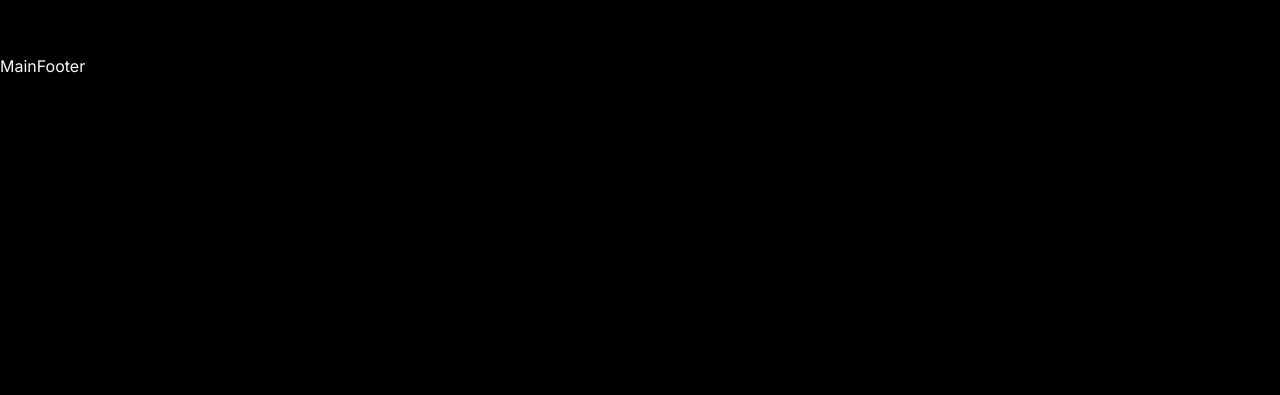
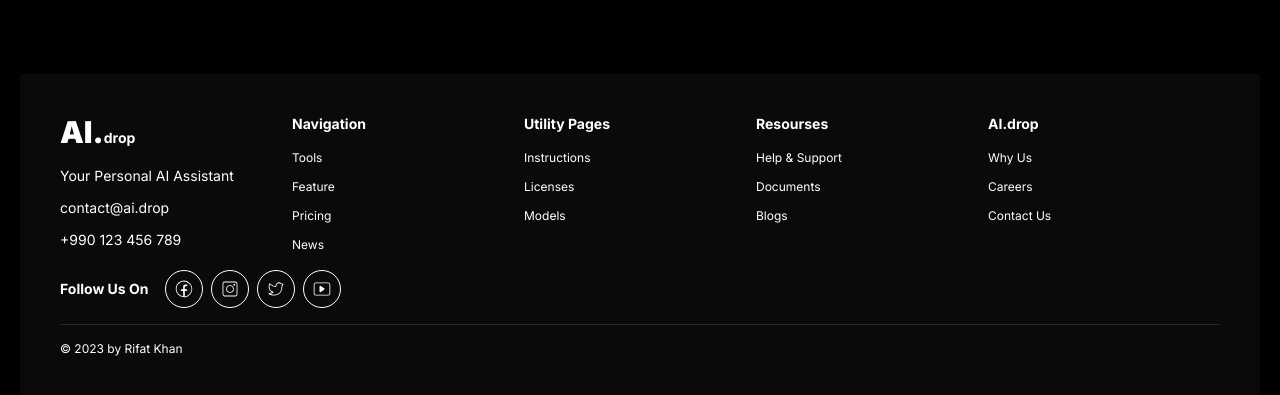
Before and after one commit to StepAsideLiL/ai-drop, a Next.js app: page / in a window 1280 px wide. Shown: the part 5642-6037 px from the top of the page. Before the commit the page ends 5720 px from the top, so only its background shows below. Built offline with nearby package versions, Linux system fonts and the light colour scheme.

Commit message:
add footer

```diff
--- a/app/layout.tsx
+++ b/app/layout.tsx
@@ -7,7 +7,7 @@ const inter = Inter({ subsets: ["latin"] });
 
 export const metadata: Metadata = {
   title: "AI Drop",
-  description: "All your AI related Tools and Software.",
+  description: "All your AI related Tools and Softwares.",
 };
 
 export default function RootLayout({
--- a/components/templates/main-footer/MainFooter.tsx
+++ b/components/templates/main-footer/MainFooter.tsx
@@ -1,11 +1,157 @@
-import React from "react";
+"use client";
+
+import SLogoLink from "@/components/sui/SLogoLink";
+import { Separator } from "@/components/ui/separator";
+import Link from "next/link";
+import { useEffect, useState } from "react";
+import { CiFacebook, CiInstagram, CiTwitter, CiYoutube } from "react-icons/ci";
 
 const MainFooter = () => {
+  const [year, setYear] = useState("2023");
+
+  useEffect(() => {
+    const date = new Date();
+    const year = date.getFullYear();
+
+    setYear(year + "");
+  }, []);
+
   return (
-    <footer>
-      <h1>MainFooter</h1>
+    <footer className="p-10 m-5 text-white rounded bg-stone-950">
+      <div className="flex flex-col gap-7 md:flex-row md:gap-0">
+        <div className="w-full space-y-4 md:w-1/5">
+          <FooterHeader>
+            <SLogoLink />
+          </FooterHeader>
+
+          <div className="flex flex-col space-y-3">
+            <p className="text-sm">Your Personal AI Assistant</p>
+
+            <p className="text-sm">contact@ai.drop</p>
+
+            <p className="text-sm">+990 123 456 789</p>
+          </div>
+        </div>
+
+        <div className="w-full space-y-4 md:w-1/5">
+          <FooterHeader>Navigation</FooterHeader>
+
+          <div className="flex flex-col space-y-3">
+            <FooterLink>Tools</FooterLink>
+
+            <FooterLink>Feature</FooterLink>
+
+            <FooterLink>Pricing</FooterLink>
+
+            <FooterLink>News</FooterLink>
+          </div>
+        </div>
+
+        <div className="w-full space-y-4 md:w-1/5">
+          <FooterHeader>Utility Pages</FooterHeader>
+
+          <div className="flex flex-col space-y-3">
+            <FooterLink>Instructions</FooterLink>
+
+            <FooterLink>Licenses</FooterLink>
+
+            <FooterLink>Models</FooterLink>
+          </div>
+        </div>
+
+        <div className="w-full space-y-4 md:w-1/5">
+          <FooterHeader>Resourses</FooterHeader>
+
+          <div className="flex flex-col space-y-3">
+            <FooterLink>Help & Support</FooterLink>
+
+            <FooterLink>Documents</FooterLink>
+
+            <FooterLink>Blogs</FooterLink>
+          </div>
+        </div>
+
+        <div className="w-full space-y-4 md:w-1/5">
+          <FooterHeader>AI.drop</FooterHeader>
+
+          <div className="flex flex-col space-y-3">
+            <FooterLink href="/about-p-for-pro">Why Us</FooterLink>
+
+            <FooterLink>Careers</FooterLink>
+
+            <FooterLink>Contact Us</FooterLink>
+          </div>
+        </div>
+      </div>
+
+      <div className="flex items-center gap-4 my-4">
+        <FooterHeader>Follow Us On</FooterHeader>
+
+        <div className="flex gap-2">
+          <FooterSocialLink href="#">
+            <CiFacebook className="text-xl" />
+          </FooterSocialLink>
+
+          <FooterSocialLink href="#">
+            <CiInstagram className="text-xl" />
+          </FooterSocialLink>
+
+          <FooterSocialLink href="#">
+            <CiTwitter className="text-xl" />
+          </FooterSocialLink>
+
+          <FooterSocialLink href="#">
+            <CiYoutube className="text-xl" />
+          </FooterSocialLink>
+        </div>
+      </div>
+
+      <Separator className="my-4" />
+
+      <p className="text-xs">
+        © {year} by{" "}
+        <FooterLink href="http://stepasidelil.web.app/">Rifat Khan</FooterLink>
+      </p>
     </footer>
   );
 };
 
+const FooterHeader = ({ children }: { children: React.ReactNode }) => {
+  return <h1 className="text-sm font-bold">{children}</h1>;
+};
+
+const FooterLink = ({
+  children,
+  href = "",
+}: {
+  children: React.ReactNode;
+  href?: string;
+}) => {
+  return (
+    <Link
+      href={href}
+      className="text-xs text-white border-b border-b-stone-950 hover:border-b hover:border-b-white w-fit"
+    >
+      {children}
+    </Link>
+  );
+};
+
+const FooterSocialLink = ({
+  children,
+  href = "",
+}: {
+  children: React.ReactNode;
+  href?: string;
+}) => {
+  return (
+    <Link
+      href={href}
+      className="inline-block p-2 border border-white rounded-full hover:bg-stone-700"
+    >
+      {children}
+    </Link>
+  );
+};
+
 export default MainFooter;
--- /dev/null
+++ b/components/ui/separator.tsx
@@ -0,0 +1,31 @@
+"use client"
+
+import * as React from "react"
+import * as SeparatorPrimitive from "@radix-ui/react-separator"
+
+import { cn } from "@/lib/utils"
+
+const Separator = React.forwardRef<
+  React.ElementRef<typeof SeparatorPrimitive.Root>,
+  React.ComponentPropsWithoutRef<typeof SeparatorPrimitive.Root>
+>(
+  (
+    { className, orientation = "horizontal", decorative = true, ...props },
+    ref
+  ) => (
+    <SeparatorPrimitive.Root
+      ref={ref}
+      decorative={decorative}
+      orientation={orientation}
+      className={cn(
+        "shrink-0 bg-border",
+        orientation === "horizontal" ? "h-[1px] w-full" : "h-full w-[1px]",
+        className
+      )}
+      {...props}
+    />
+  )
+)
+Separator.displayName = SeparatorPrimitive.Root.displayName
+
+export { Separator }
--- a/package.json
+++ b/package.json
@@ -9,6 +9,7 @@
     "lint": "next lint"
   },
   "dependencies": {
+    "@radix-ui/react-separator": "^1.0.3",
     "@radix-ui/react-slot": "^1.0.2",
     "@types/node": "20.5.6",
     "@types/react": "18.2.21",
@@ -25,6 +26,7 @@
     "postcss": "8.4.28",
     "react": "18.2.0",
     "react-dom": "18.2.0",
+    "react-icons": "^4.10.1",
     "tailwind-merge": "^1.14.0",
     "tailwindcss": "3.3.3",
     "tailwindcss-animate": "^1.0.6",
```
Also changed, not shown: 2 other files (tests, documents, lock files or other folders).
